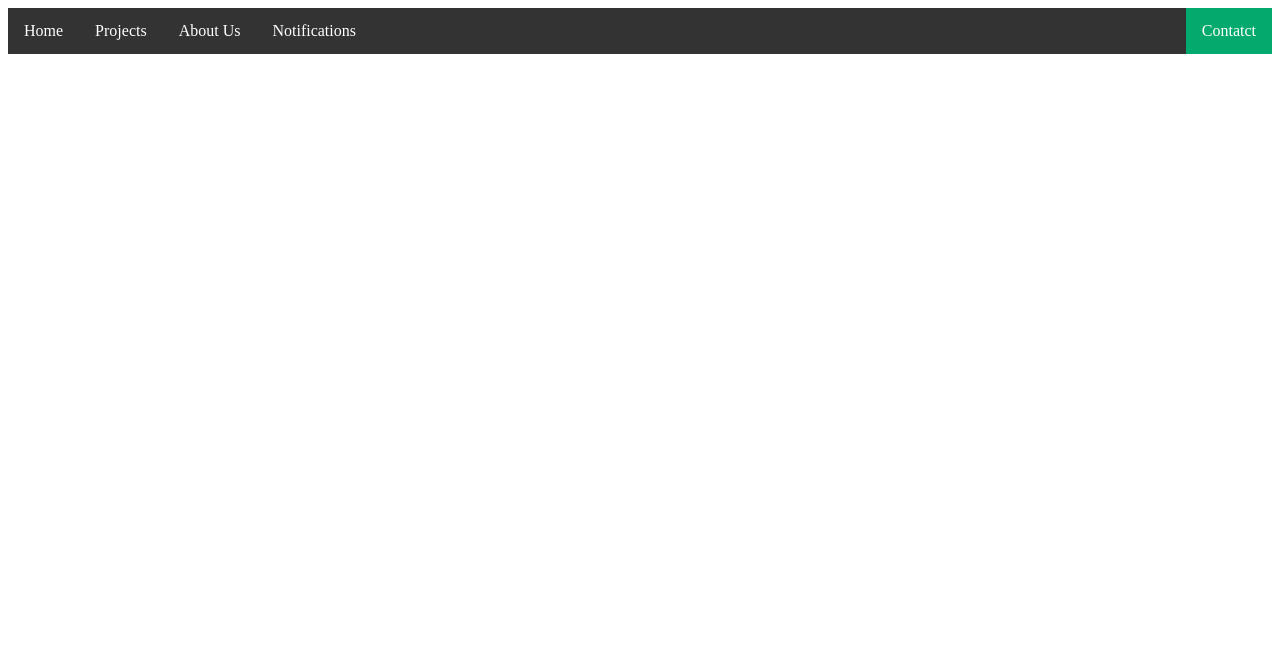
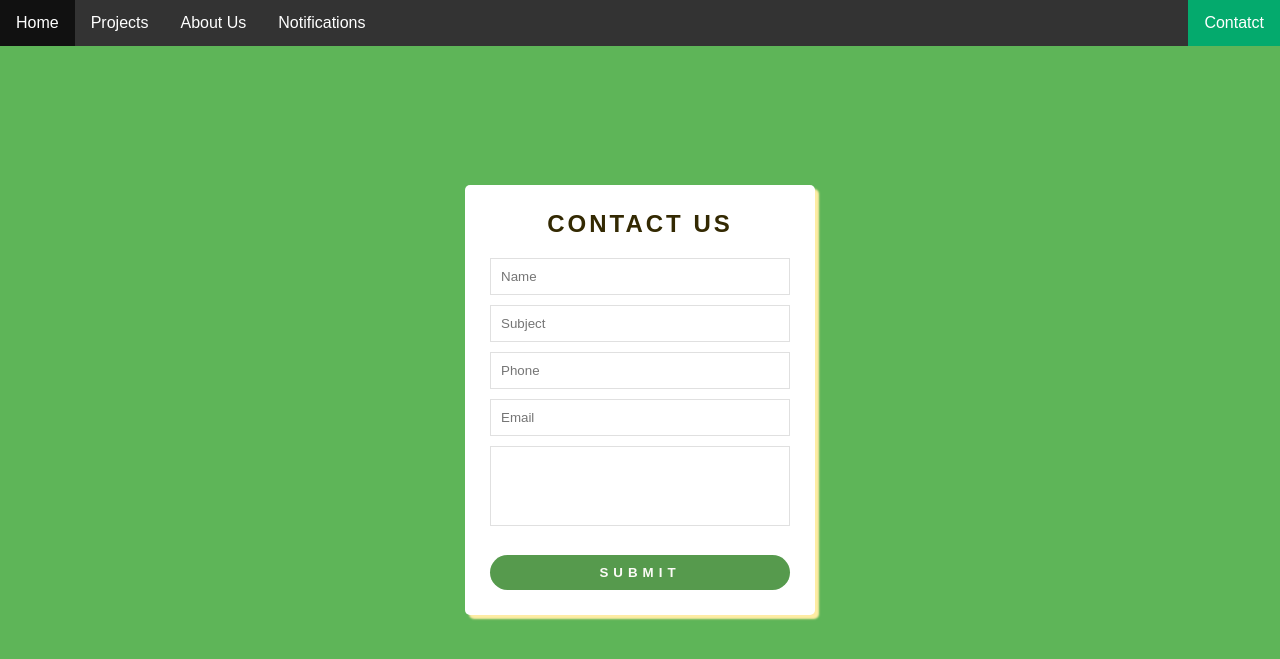
Before and after one commit to BugraAkdemir/BugraAkdemir.github.io, a PHP site: page /contatct.html in a window 1280 px wide. Shown: the top 659 px of the page. Run offline with PHP 8.4, Linux system fonts and the light colour scheme.

Commit message:
v3.9.0
New Page And New Home Page and bug debug

```diff
--- /dev/null
+++ b/assets/javascript/cont.js
@@ -0,0 +1,40 @@
+// Script.js
+function validate() {
+	let name =
+		document.getElementById("name").value;
+	let subject =
+		document.getElementById("subject").value;
+	let phone =
+		document.getElementById("phone").value;
+	let email =
+		document.getElementById("email").value;
+	let message =
+		document.getElementById("message").value;
+	let error_message =
+		document.getElementById("error_message");
+
+	error_message.style.padding = "10px";
+
+	let errors = [];
+
+	if (name.length < 5) {
+		errors.push("Please Enter a valid Name");}
+	if (subject.length < 10) {
+		errors.push("Please Enter a Correct Subject");}
+	if (isNaN(phone) || phone.length != 10) {
+		errors.push("Please Enter a valid Phone Number");}
+	if (email.indexOf("@") == -1 || email.length < 6) {
+		errors.push(
+			"Please Enter a valid Email");}
+	if (message.length <= 40) {
+		errors.push(
+			"Please Enter More Than 40 Characters");}
+
+	if (errors.length > 0) {
+		error_message.innerHTML =
+			errors.join("<br>");
+		return false;}
+	else {
+		alert(
+			"Form Submitted Successfully!");
+		return true;}}
--- a/contatct.html
+++ b/contatct.html
@@ -1,35 +1,9 @@
 <!DOCTYPE html>
 <html>
 <head>
-<style>
-ul {
-  list-style-type: none;
-  margin: 0;
-  padding: 0;
-  overflow: hidden;
-  background-color: #333;
-}
-
-li {
-  float: left;
-}
-
-li a {
-  display: block;
-  color: white;
-  text-align: center;
-  padding: 14px 16px;
-  text-decoration: none;
-}
-
-li a:hover:not(.active) {
-  background-color: #111;
-}
-
-.active {
-  background-color: #04AA6D;
-}
-</style>
+<title>Bugra Akdemir - Contact</title>
+<link rel="icon" href="image/logo/mainLogo.png">
+<link rel="stylesheet" href="css/contatct.css">
 </head>
 <body>
 
@@ -41,5 +15,45 @@
   <li style="float:right"><a class="active" href="/contatct">Contatct</a></li>
 </ul>
 
+<div class="wrapper">
+  <h2>Contact us</h2>
+  <div id="error_message">
+
+  </div>
+  <form action=""
+        id="myform"
+        onsubmit="return validate();">
+      <div class="input_field">
+          <input type="text"
+                 placeholder="Name"
+                 id="name">
+      </div>
+      <div class="input_field">
+          <input type="text"
+                 placeholder="Subject"
+                 id="subject">
+      </div>
+      <div class="input_field">
+          <input type="text"
+                 placeholder="Phone"
+                 id="phone">
+      </div>
+      <div class="input_field">
+          <input type="text"
+                 placeholder="Email"
+                 id="email">
+      </div>
+      <div class="input_field">
+          <textarea placeholder="Message"
+                    id="message">
+          </textarea>
+      </div>
+      <div class="btn">
+          <input type="submit">
+      </div>
+  </form>
+</div>
+<script src="assets/javascript/cont.js"></script>
+
 </body>
 </html>
--- a/css/contatct.css
+++ b/css/contatct.css
@@ -1,161 +1,107 @@
-html,
-body {
-  background-color: #F2F7FD;
-  transition: all 0.3s;
-  height: 100%;
+ul {
+  list-style-type: none;
+  margin: 0;
+  padding: 0;
+  overflow: hidden;
+  background-color: #333;
 }
 
-@import url("https://fonts.googleapis.com/css2?family=Rubik&display=swap");
+li {
+  float: left;
+}
+
+li a {
+  display: block;
+  color: white;
+  text-align: center;
+  padding: 14px 16px;
+  text-decoration: none;
+}
+
+li a:hover:not(.active) {
+  background-color: #111;
+}
+
+.active {
+  background-color: #04AA6D;
+}
+
+/* Styles.css */
+@import url("https://fonts.googleapis.com/css?family=Josefin+Sans");
 
 * {
 	margin: 0;
 	padding: 0;
 	box-sizing: border-box;
-  font-family: "Rubik", sans-serif;
+	outline: none;
+	font-family: "Josefin Sans",
+		sans-serif;
 }
 
-.button-container {
-  display: flex;
-  align-items: center;
-  justify-content: center;
-  height: 100%;
+body {
+	background: #5eb558;
 }
 
-.glass-btn {
-  width: 100px;
-  height: 100px;
-  background-color: #fafafa;
-  display: flex;
-  align-items: center;
-  justify-content: center;
-  border-radius: 7px;
-  margin-left: 1em;
-  margin-right: 1em;
-  cursor: pointer;
-  transition: all 0.3s;
-
-  &.blue-btn {
-    -webkit-box-shadow: 0px 20px 20px -17px rgba(0, 111, 255, 0.53);
-    -moz-box-shadow: 0px 20px 20px -17px rgba(0, 111, 255, 0.53);
-    box-shadow: 0px 20px 20px -17px rgba(0, 111, 255, 0.53);
-
-    &:hover {
-      -webkit-box-shadow: 0px 20px 35px -16px rgba(0, 111, 255, 0.65);
-      -moz-box-shadow: 0px 20px 35px -16px rgba(0, 111, 255, 0.65);
-      box-shadow: 0px 20px 35px -16px rgba(0, 111, 255, 0.65);
+.wrapper {
+	position: absolute;
+	top: 50%;
+	left: 50%;
+	transform: translate(-50%, -50%);
+	max-width: 350px;
+	width: 100%;
+	background: #fff;
+	padding: 25px;
+	border-radius: 5px;
+	box-shadow: 4px 4px 2px
+		rgba(254, 236, 164, 1);
 }
 
-    .content {
-      font-size: 4em;
-      font-family: "Roboto", sans-serif;
-      background: linear-gradient(to right, #006fff, #00acff 70%);
-      -webkit-text-fill-color: transparent;
-      text-shadow: 0px 10px 37px rgba(0, 111, 255, 0.8);
-    }
+.wrapper h2 {
+	text-align: center;
+	margin-bottom: 20px;
+	text-transform: uppercase;
+	letter-spacing: 3px;
+	color: #332902;
 }
 
-  &.red-btn {
-    -webkit-box-shadow: 0px 20px 20px -17px rgba(255, 16, 39, 0.5);
-    -moz-box-shadow: 0px 20px 20px -17px rgba(255, 16, 39, 0.5);
-    box-shadow: 0px 20px 20px -17px rgba(255, 16, 39, 0.5);
-
-    &:hover {
-      -webkit-box-shadow: 0px 20px 35px -16px rgba(255, 16, 39, 0.57);
-      -moz-box-shadow: 0px 20px 35px -16px rgba(255, 16, 39, 0.57);
-      box-shadow: 0px 20px 35px -16px rgba(255, 16, 39, 0.57);
+.wrapper .input_field {
+	margin-bottom: 10px;
 }
 
-    .content {
-      font-size: 4em;
-      font-family: "Roboto", sans-serif;
-      background: linear-gradient(to right, #ff1027, #ff4f06 70%);
-      -webkit-text-fill-color: transparent;
-      text-shadow: 0px 10px 37px rgba(255, 16, 39, 0.6);
-    }
+.wrapper
+	.input_field
+	input[type="text"],
+.wrapper textarea {
+	border: 1px solid #e0e0e0;
+	width: 100%;
+	padding: 10px;
 }
 
-  &.amber-btn {
-    -webkit-box-shadow: 0px 20px 20px -17px rgba(255, 159, 16, 0.53);
-    -moz-box-shadow: 0px 20px 20px -17px rgba(255, 159, 16, 0.53);
-    box-shadow: 0px 20px 20px -17px rgba(255, 159, 16, 0.53);
-
-    &:hover {
-      -webkit-box-shadow: 0px 20px 35px -16px rgba(255, 159, 16, 0.6);
-      -moz-box-shadow: 0px 20px 35px -16px rgba(255, 159, 16, 0.6);
-      box-shadow: 0px 20px 35px -16px rgba(255, 159, 16, 0.6);
+.wrapper textarea {
+	resize: none;
+	height: 80px;
 }
 
-    .content {
-      font-size: 4em;
-      font-family: "Roboto", sans-serif;
-      background: linear-gradient(to right, #ff8d00, #f7ad07 70%);
-      -webkit-text-fill-color: transparent;
-      text-shadow: 0px 10px 37px rgba(255, 94, 16, 0.7);
-    }
+.wrapper .btn input[type="submit"] {
+	border: 0px;
+	margin-top: 15px;
+	padding: 10px;
+	text-align: center;
+	width: 100%;
+	background: #569a4d;
+	color: #fcfbf7;
+	text-transform: uppercase;
+	letter-spacing: 5px;
+	font-weight: bold;
+	border-radius: 25px;
+	cursor: pointer;
 }
 
-  &:hover {
-    background-color: darken(#fafafa, 2%);
-    transform: translateY(-5px);
-    transition: all 0.3s;
+#error_message {
+	margin-bottom: 20px;
+	background: #fe8b8e;
+	padding: 0px;
+	text-align: center;
+	font-size: 14px;
+	transition: all 0.5s ease;
 }
-}
-
-
-/* Hero section */
-.hero-section {
-  height: 100vh;
-  background: url("hero-bg.jpg") center no-repeat;
-  background-size: cover;
-}
-/* Nav */
-nav {
-  height: 70px;
-  background: rgb(20, 20, 20);
-  color: rgb(220, 220, 220);
-  padding: 0 2rem;
-  display: flex;
-  justify-content: space-between;
-  align-items: center;
-  position: sticky;
-  top: 0;
-}
-
-.nav-items,
-.overview,
-.account {
-  display: flex;
-}
-.overview {
-  margin-right: 4rem;
-}
-
-.logo h2 {
-  text-decoration: overline;
-  font-style: italic;
-  color: rgb(0, 206, 206);
-  cursor: pointer;
-  margin: 0 0.5rem;
-}
-nav li {
-  list-style: none;
-  margin: 0 0.5rem;
-}
-nav a {
-  text-decoration: none;
-  color: rgb(220, 220, 220);
-}
-nav a:hover {
-  color: #a0ebfd;
-}
-nav a::after {
-  content: "";
-  display: block;
-  height: 3px;
-  background: #a0ebfd;
-  width: 0%;
-  transition: all ease-in-out 300ms;
-}
-nav a:hover::after {
-  width: 100%;
-}
```
Also changed, not shown: asset/javascript/cont.js (deleted, +0 -49 lines), index.html (+44 -30 lines), assets/javascript/index.js (renamed from asset/javascript/index.js), assets/php/servers.php (renamed from asset/php/servers.php), css/index.css (line endings or trailing spaces), 2 other files. Lines whose indentation alone changed are shown as unchanged.
